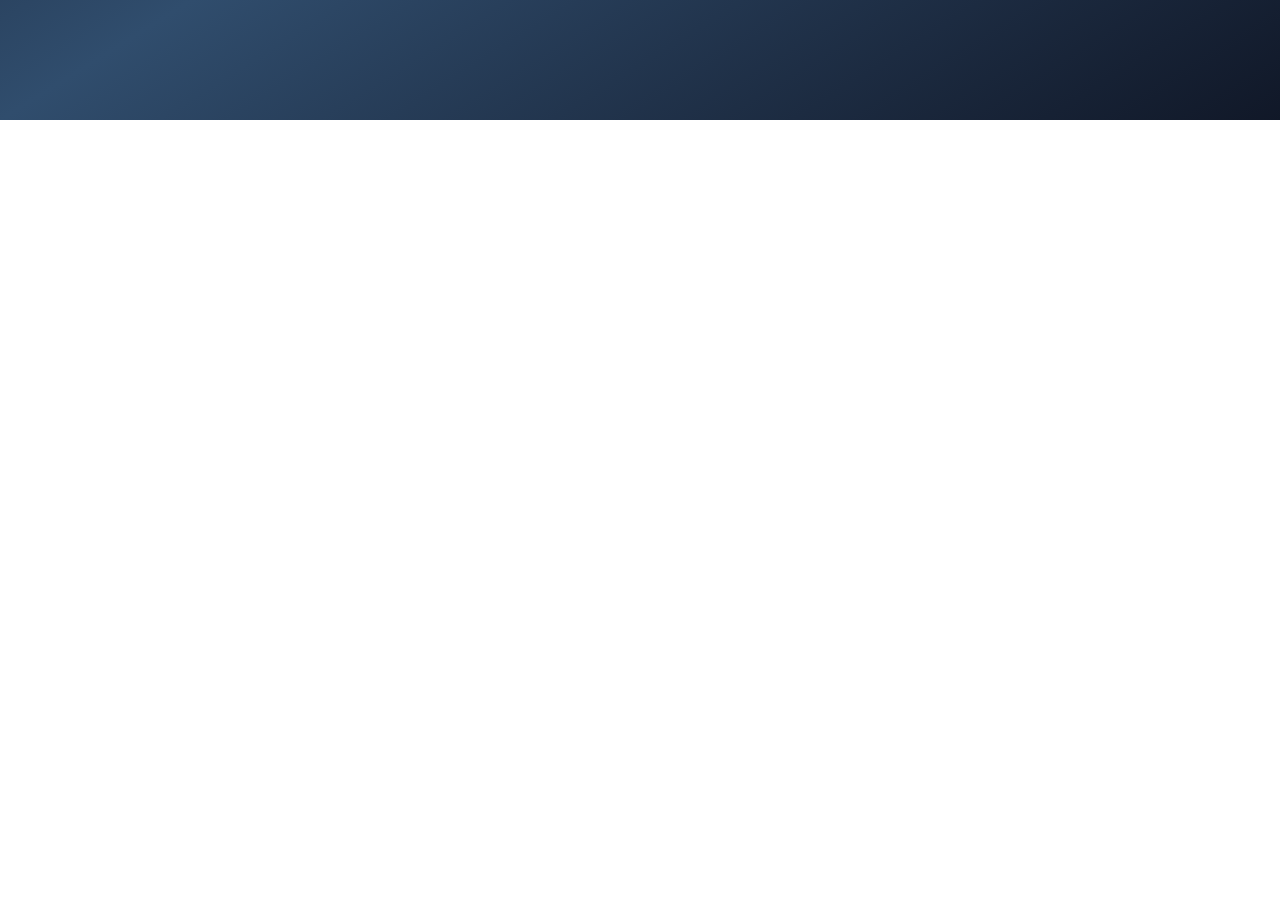
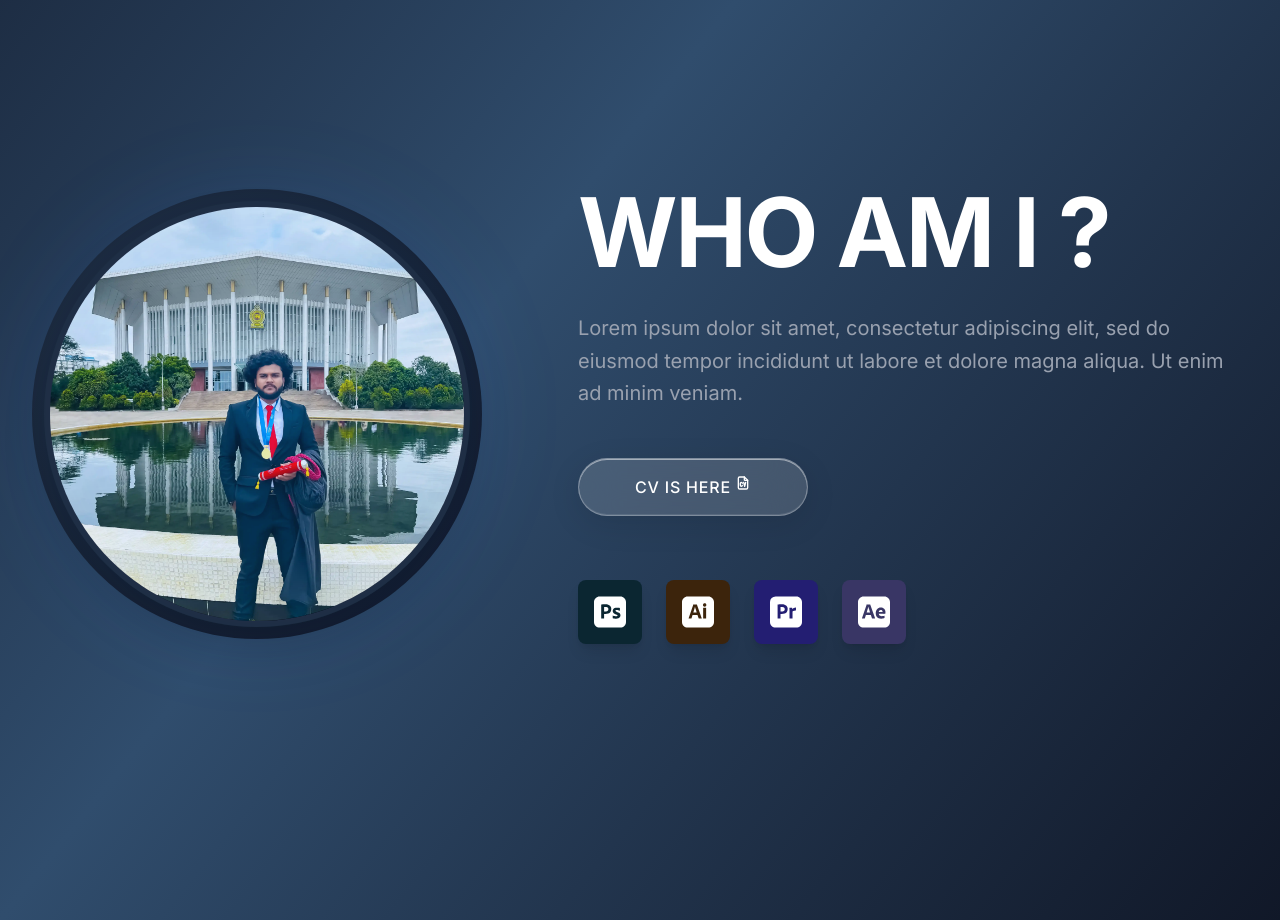
Before and after one commit to DinuZka/portfolio-thanuja, a React (Vite) app: page / in a window 1280 px wide. Shown: the part 680-1600 px from the top of the page. Before the commit the page ends 800 px from the top, so only its background shows below. Built offline with nearby package versions, Linux system fonts and the light colour scheme.

Commit message:
added base in vite config

```diff
--- a/package.json
+++ b/package.json
@@ -17,6 +17,7 @@
     "lucide-react": "^0.562.0",
     "react": "^19.2.0",
     "react-dom": "^19.2.0",
+    "react-icons": "^5.5.0",
     "tailwindcss": "^4.1.18"
   },
   "devDependencies": {
--- a/src/App.jsx
+++ b/src/App.jsx
@@ -1,10 +1,12 @@
 import React from "react";
 import Home from "./pages/Home.jsx";
+import About from "./pages/About.jsx";
 
 function App() {
   return (
     <main>
       <Home />
+      <About />
     </main>
   );
 }
--- a/src/index.css
+++ b/src/index.css
@@ -11,4 +11,14 @@ body {
   font-family: "Inter", sans-serif;
   font-optical-sizing: auto;
   font-style: normal;
+  overflow-x: hidden;
 }
+
+@layer components {
+  body {
+    @apply bg-gradient-to-br from-gray-900 via-[var(--bg-color)] to-gray-900;
+  }
+  .section {
+    @apply min-h-screen  text-white overflow-x-hidden;
+  }
+}
--- a/src/pages/About.jsx
+++ b/src/pages/About.jsx
@@ -0,0 +1,90 @@
+import { icons } from "lucide-react";
+import React from "react";
+import {
+  SiAdobephotoshop,
+  SiAdobeillustrator,
+  SiAdobepremierepro,
+  SiAdobeaftereffects,
+} from "react-icons/si";
+import { TbFileCv } from "react-icons/tb";
+
+export default function About() {
+  const skills = [
+    {
+      name: "Photoshop",
+      icons: <SiAdobephotoshop className="w-8 h-8" />,
+      bg: "bg-[#0b2631]",
+    },
+    {
+      name: "Illustrator",
+      icons: <SiAdobeillustrator className="w-8 h-8" />,
+      bg: "bg-[#3c240c]",
+    },
+    {
+      name: "Premiere Pro",
+      icons: <SiAdobepremierepro className="w-8 h-8" />,
+      bg: "bg-[#231E72]",
+    },
+    {
+      name: "After Effects",
+      icons: <SiAdobeaftereffects className="w-8 h-8" />,
+      bg: "bg-[#393665]",
+    },
+  ];
+
+  return (
+    <section className="section">
+      <div className="container mx-auto px-4 sm:px-6 lg:px-8 py-8 sm:py-12 lg:py-16">
+        <div className="flex flex-col lg:flex-row items-center justify-center gap-8 sm:gap-10 lg:gap-16 xl:gap-24 max-w-7xl mx-auto">
+          {/* Character Image */}
+          <div className="flex-shrink-0 order-1 lg:order-1">
+            <div className="relative w-64 h-64 sm:w-80 sm:h-80 md:w-96 md:h-96 lg:w-[400px] lg:h-[400px] xl:w-[450px] xl:h-[450px]">
+              <div className="absolute inset-0 bg-gradient-to-br from-gray-800 to-gray-900 rounded-full"></div>
+              <div className="absolute inset-2 sm:inset-3 bg-gradient-to-br from-gray-700 to-black rounded-full overflow-hidden border-4 sm:border-[6px] border-gray-800 shadow-2xl">
+                <img
+                  src="../images/2.webp"
+                  alt="Designer character"
+                  className="w-full h-full object-cover"
+                />
+              </div>
+              {/* Glow effect */}
+              <div className="absolute inset-0 bg-blue-500/10 rounded-full blur-2xl"></div>
+            </div>
+          </div>
+
+          {/* Text Content */}
+          <div className="flex-1 w-full text-center lg:text-left space-y-5 sm:space-y-6 md:space-y-8 order-2 lg:order-2 px-2 sm:px-0">
+            <h2 className="text-4xl sm:text-5xl md:text-6xl lg:text-7xl xl:text-8xl font-bold tracking-tight">
+              WHO AM I ?
+            </h2>
+
+            <p className="text-gray-400 text-sm sm:text-base md:text-lg lg:text-xl max-w-2xl mx-auto lg:mx-0 leading-relaxed px-4 sm:px-0">
+              Lorem ipsum dolor sit amet, consectetur adipiscing elit, sed do
+              eiusmod tempor incididunt ut labore et dolore magna aliqua. Ut
+              enim ad minim veniam.
+            </p>
+
+            <div className="pt-2 sm:pt-3 md:pt-4">
+              <button className="flex flex-row gap-1 glass-card px-8 sm:px-10 md:px-12 lg:px-14 py-3 sm:py-3.5 md:py-4 rounded-full text-xs sm:text-sm md:text-base uppercase tracking-wider transition-all duration-300 font-medium active:scale-95 shadow-lg hover:shadow-xl">
+                CV IS HERE <TbFileCv />
+              </button>
+            </div>
+
+            {/* Adobe Suite Icons */}
+            <div className="flex flex-wrap items-center justify-center lg:justify-start gap-2 sm:gap-3 md:gap-6 pt-4 sm:pt-6 md:pt-8">
+              {skills.map((skill, index) => (
+                <div
+                  key={index}
+                  className={`${skill.bg} w-12 h-12 sm:w-14 sm:h-14 md:w-16 md:h-16 rounded-lg flex items-center justify-center font-bold text-white text-base sm:text-lg md:text-xl shadow-lg hover:scale-110 hover:shadow-2xl transition-all duration-300 cursor-pointer`}
+                  title={skill.name}
+                >
+                  {skill.icons}
+                </div>
+              ))}
+            </div>
+          </div>
+        </div>
+      </div>
+    </section>
+  );
+}
--- a/src/pages/Home.jsx
+++ b/src/pages/Home.jsx
@@ -11,7 +11,7 @@ export default function Home() {
   ];
 
   return (
-    <div className="min-h-screen bg-gradient-to-br from-gray-900 via-[var(--bg-color)] to-gray-900 text-white overflow-x-hidden">
+    <section className="section">
       <div className="container mx-auto px-4 sm:px-6 lg:px-8 py-6 sm:py-8 md:py-12">
         {/* Social Media Icons */}
         <div className="flex justify-center mb-6 sm:mb-8 md:mb-12">
@@ -72,6 +72,6 @@ export default function Home() {
           </div>
         </div>
       </div>
-    </div>
+    </section>
   );
 }
--- a/vite.config.js
+++ b/vite.config.js
@@ -5,4 +5,5 @@ import tailwindcss from "@tailwindcss/vite";
 // https://vite.dev/config/
 export default defineConfig({
   plugins: [react(), tailwindcss()],
+  base: "/portfolio-thanuja/",
 });
```
Also changed, not shown: public/images/2.webp (added), 1 other file (tests, documents, lock files or other folders).
